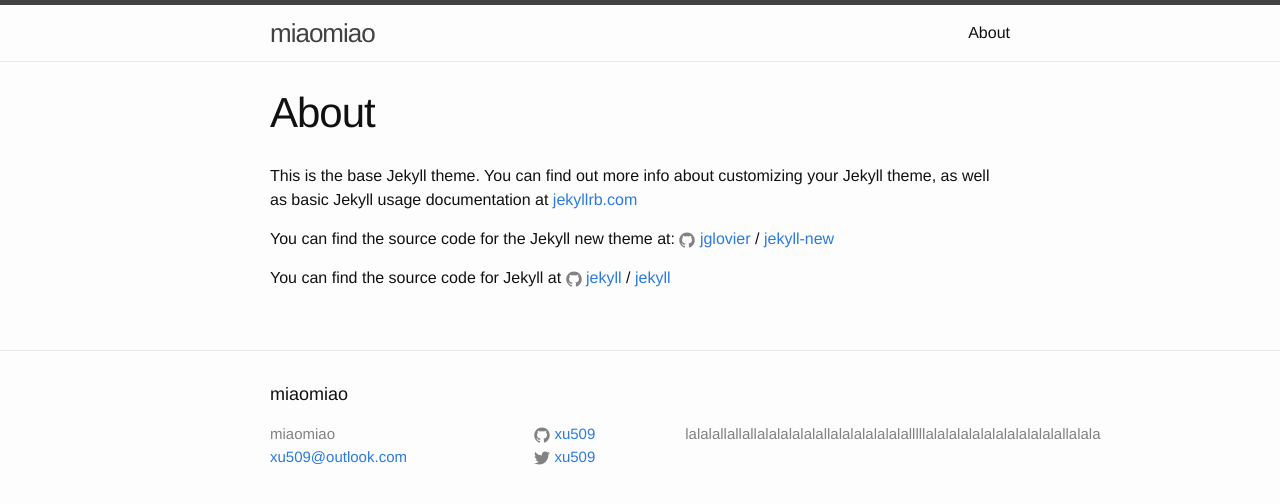
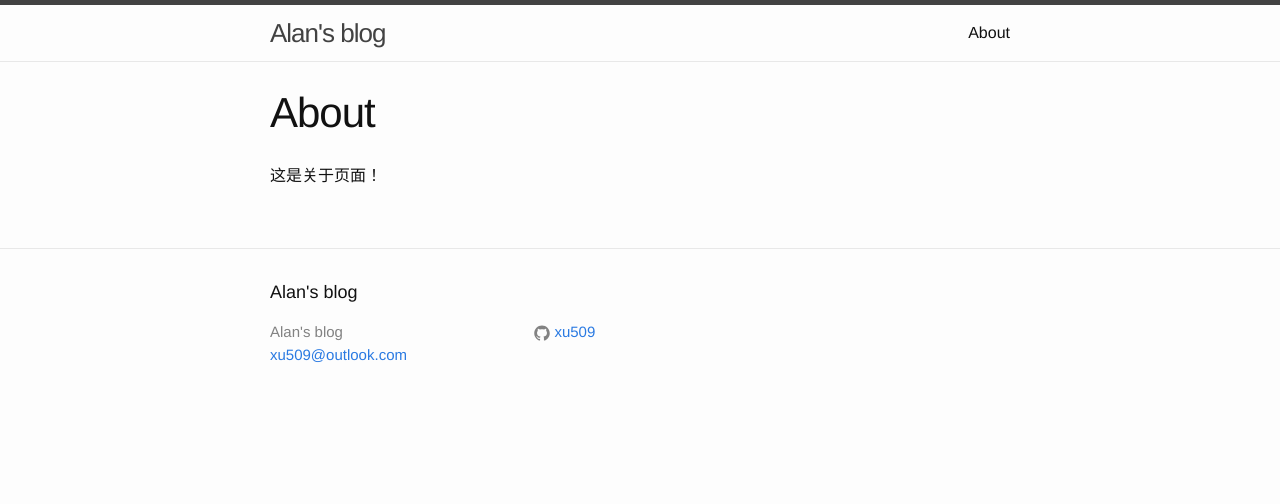
Before and after one commit to xu509/xu509.github.io, a Jekyll site: the page built from about.md, in a window 1280 px wide. Shown: the top 504 px of the page. Built offline with Jekyll 4.4.1, drawn with Linux system fonts in a browser that asks for light colours.

Commit message:
add blog

```diff
--- a/_config.yml
+++ b/_config.yml
@@ -6,13 +6,12 @@
 # 'jekyll serve'. If you change this file, please restart the server process.
 
 # Site settings
-title: miaomiao
+title: Alan's blog
 email: xu509@outlook.com
-description: > # this means to ignore newlines until "baseurl:"
-  lalalallallallalalalalalallalalalalalalalllllalalalalalalalalalalalallalala
+description: > # Let's enjoy tech!
 baseurl: "" # the subpath of your site, e.g. /blog
 url: "http://blog.lmxnx.com" # the base hostname & protocol for your site
-twitter_username: xu509
+# twitter_username: xu509
 github_username:  xu509
 
 # Build settings
--- a/about.md
+++ b/about.md
@@ -4,12 +4,4 @@
 permalink: /about/
 ---
 
-This is the base Jekyll theme. You can find out more info about customizing your Jekyll theme, as well as basic Jekyll usage documentation at [jekyllrb.com](http://jekyllrb.com/)
-
-You can find the source code for the Jekyll new theme at:
-{% include icon-github.html username="jglovier" %} /
-[jekyll-new](https://github.com/jglovier/jekyll-new)
-
-You can find the source code for Jekyll at
-{% include icon-github.html username="jekyll" %} /
-[jekyll](https://github.com/jekyll/jekyll)
+这是关于页面！
```
Also changed, not shown: _posts/2016-01-08-myFirstJekyllBlog.markdown (deleted, +0 -21 lines), 1 other file.
